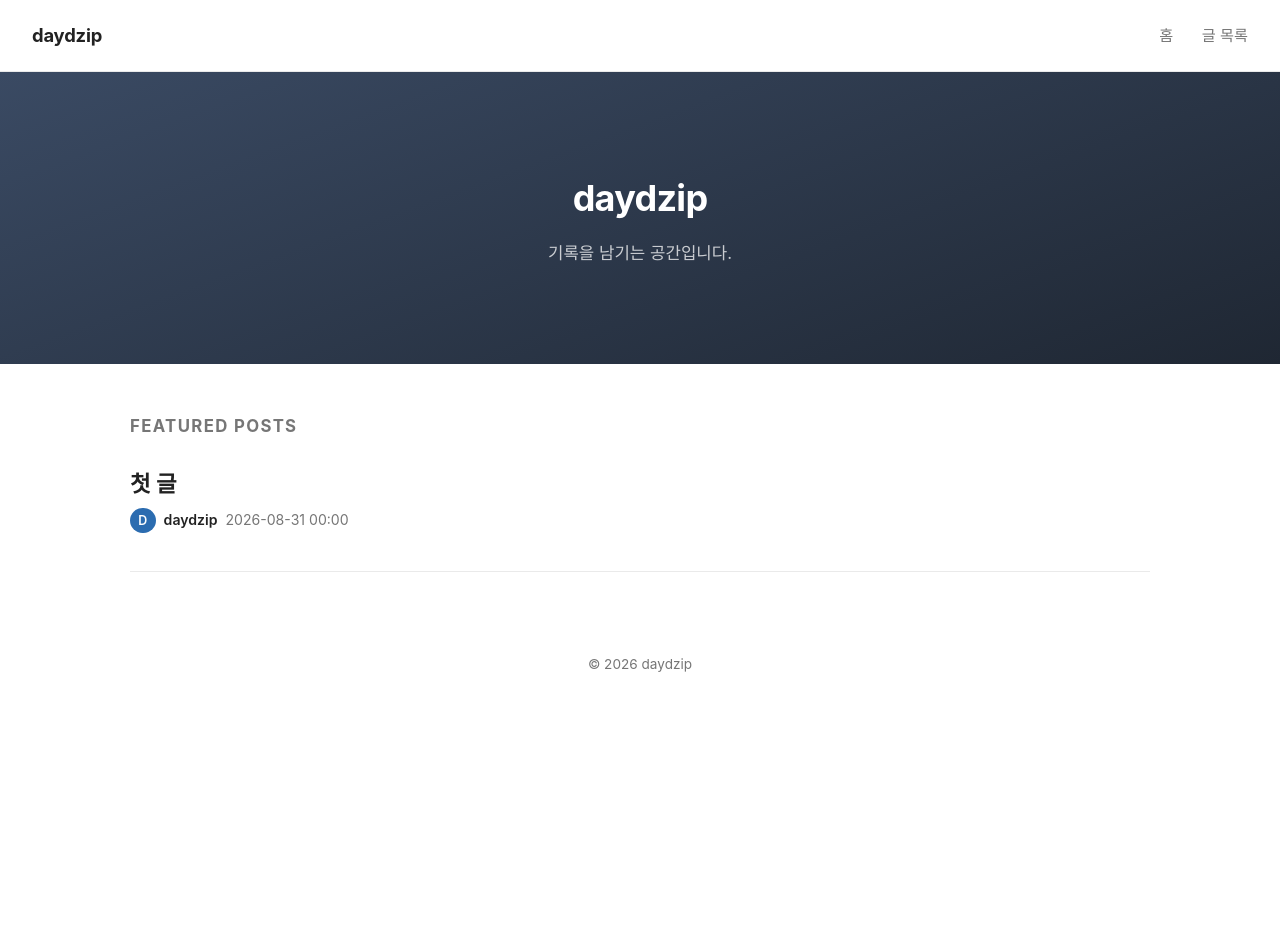
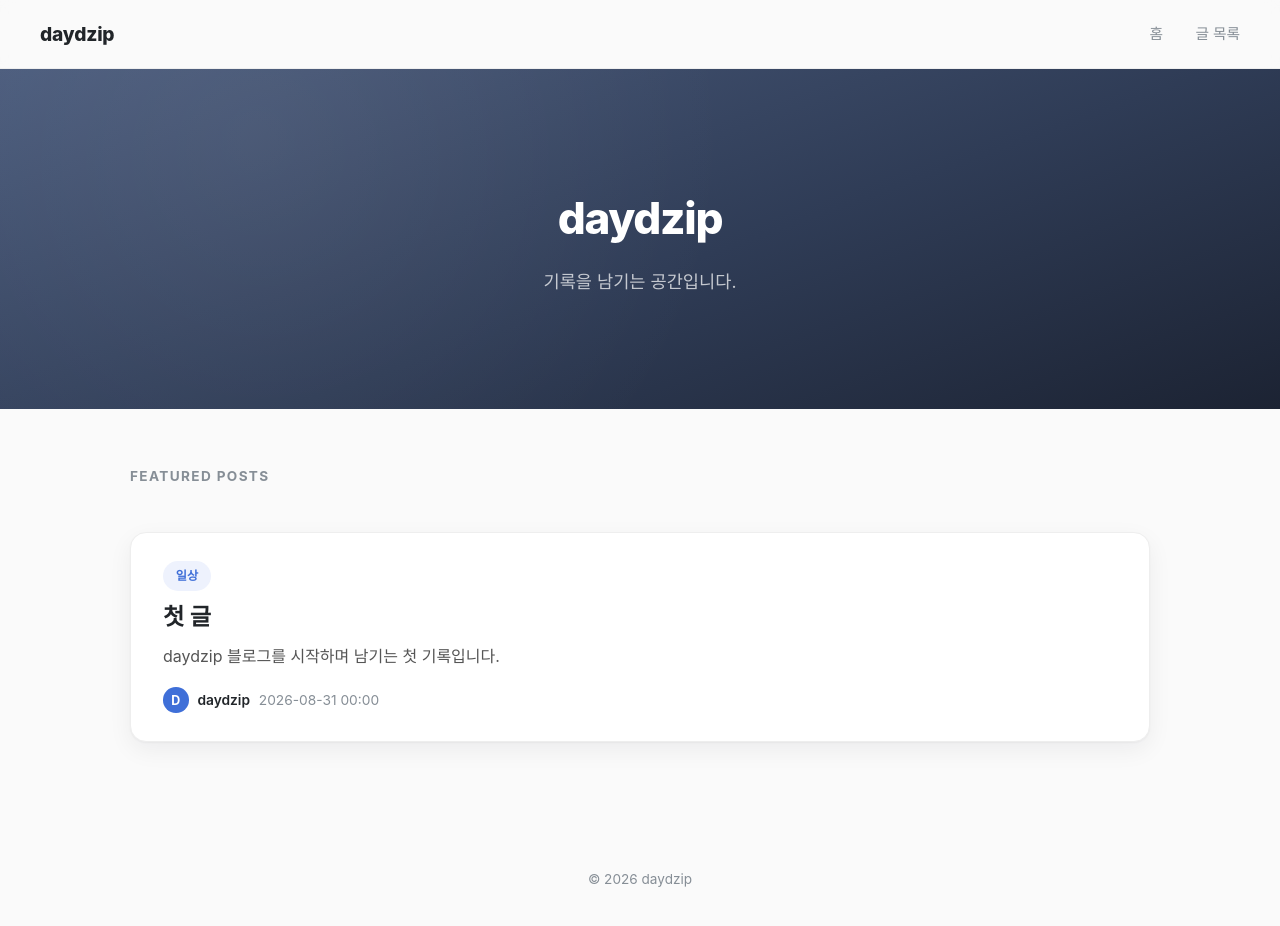
Before and after one commit to daydzip/daydzip, an Eleventy site: page src/index.njk in a window 1280 px wide. Before the commit the page ends 800 px from the top, so only its background shows below. Built offline with nearby package versions, Linux system fonts and the light colour scheme; Eleventy itself is replaced by a stand-in of ours; files that its build step writes are made by us from their sources.

Commit message:
Polish design with card shadows, category pills, and sample data
Rename tag label to category in CMS and fill in sample post's
category/excerpt so the pill actually renders.

```diff
--- a/src/_includes/layouts/post.njk
+++ b/src/_includes/layouts/post.njk
@@ -2,10 +2,10 @@
 layout: layouts/base.njk
 ---
 <article class="post">
-  <h1>{{ title }}</h1>
   {% if tag %}
   <span class="tag-pill">{{ tag }}</span>
   {% endif %}
+  <h1>{{ title }}</h1>
   <div class="post-card-meta post-meta-top">
     <span class="avatar">{{ site.author | initial }}</span>
     <span class="author-name">{{ site.author }}</span>
--- a/src/_includes/partials/post-card.njk
+++ b/src/_includes/partials/post-card.njk
@@ -1,10 +1,10 @@
 <article class="post-card">
+  {% if post.data.tag %}
+  <span class="tag-pill">{{ post.data.tag }}</span>
+  {% endif %}
   <h2 class="post-card-title"><a href="{{ post.url }}">{{ post.data.title }}</a></h2>
   {% if post.data.excerpt %}
   <p class="post-card-excerpt">{{ post.data.excerpt }}</p>
-  {% endif %}
-  {% if post.data.tag %}
-  <span class="tag-pill">{{ post.data.tag }}</span>
   {% endif %}
   <div class="post-card-meta">
     <span class="avatar">{{ site.author | initial }}</span>
@@ -12,4 +12,3 @@
     <span class="meta-date">{{ post.data.date | dateShort }}</span>
   </div>
 </article>
-<hr class="post-divider">
--- a/src/admin/config.yml
+++ b/src/admin/config.yml
@@ -14,7 +14,7 @@ collections:
     fields:
       - { label: "제목", name: "title", widget: "string" }
       - { label: "날짜", name: "date", widget: "datetime" }
-      - { label: "태그", name: "tag", widget: "string", default: "Blog", required: false }
+      - { label: "카테고리", name: "tag", widget: "string", default: "일상", required: false }
       - { label: "요약", name: "excerpt", widget: "text", required: false, hint: "글 목록에 보여줄 짧은 요약" }
       - { label: "본문", name: "body", widget: "markdown" }
       - { label: "레이아웃", name: "layout", widget: "hidden", default: "layouts/post.njk" }
--- a/src/assets/style.css
+++ b/src/assets/style.css
@@ -1,14 +1,19 @@
 :root {
   color-scheme: light;
-  --fg: #222;
-  --bg: #fff;
-  --muted: #767676;
-  --accent: #2b6cb0;
-  --border: #eaeaea;
-  --hero-from: #3a4a63;
-  --hero-to: #1f2733;
-  --pill-bg: #f0f0f0;
-  --pill-fg: #555;
+  --fg: #212529;
+  --bg: #fafafa;
+  --card-bg: #fff;
+  --muted: #868e96;
+  --accent: #3f6fd8;
+  --accent-soft: #eef2fd;
+  --border: #eee;
+  --hero-from: #4a5b7c;
+  --hero-mid: #2f3c56;
+  --hero-to: #1c2333;
+  --pill-bg: var(--accent-soft);
+  --pill-fg: var(--accent);
+  --shadow: 0 1px 2px rgba(20, 20, 30, 0.04), 0 8px 24px rgba(20, 20, 30, 0.06);
+  --shadow-hover: 0 4px 10px rgba(20, 20, 30, 0.06), 0 16px 32px rgba(20, 20, 30, 0.1);
 }
 
 * { box-sizing: border-box; }
@@ -19,29 +24,37 @@ body {
   color: var(--fg);
   background: var(--bg);
   line-height: 1.7;
+  -webkit-font-smoothing: antialiased;
 }
 
 .site-header {
   display: flex;
   justify-content: space-between;
   align-items: center;
-  padding: 1.25rem 2rem;
+  padding: 1.1rem 2.5rem;
+  background: rgba(250, 250, 250, 0.85);
+  backdrop-filter: blur(8px);
+  position: sticky;
+  top: 0;
+  z-index: 10;
   border-bottom: 1px solid var(--border);
 }
 
 .site-title {
-  font-weight: 700;
-  font-size: 1.15rem;
+  font-weight: 800;
+  font-size: 1.2rem;
   color: var(--fg);
   text-decoration: none;
   letter-spacing: -0.01em;
 }
 
 .site-header nav a {
-  margin-left: 1.5rem;
+  margin-left: 1.75rem;
   color: var(--muted);
   text-decoration: none;
-  font-size: 0.95rem;
+  font-size: 0.92rem;
+  font-weight: 500;
+  transition: color 0.15s ease;
 }
 
 .site-header nav a:hover {
@@ -51,7 +64,7 @@ body {
 main {
   max-width: 1100px;
   margin: 0 auto;
-  padding: 0 2.5rem;
+  padding: 0 2.5rem 4rem;
 }
 
 /* Hero */
@@ -59,41 +72,62 @@ main {
   width: 100vw;
   margin-left: calc(50% - 50vw);
   margin-right: calc(50% - 50vw);
-  margin-bottom: 3rem;
-  padding: 6rem 1.5rem;
+  margin-bottom: 3.5rem;
+  padding: 7rem 1.5rem;
   text-align: center;
   color: #fff;
-  background: linear-gradient(160deg, var(--hero-from), var(--hero-to));
+  background:
+    radial-gradient(circle at 20% 20%, rgba(255, 255, 255, 0.06), transparent 45%),
+    linear-gradient(160deg, var(--hero-from), var(--hero-mid) 55%, var(--hero-to));
 }
 
 .hero h1 {
-  margin: 0 0 0.6rem;
-  font-size: 2.25rem;
-  letter-spacing: -0.02em;
+  margin: 0 0 0.7rem;
+  font-size: 2.75rem;
+  font-weight: 800;
+  letter-spacing: -0.03em;
 }
 
 .hero p {
   margin: 0;
-  color: rgba(255, 255, 255, 0.75);
-  font-size: 1.05rem;
+  color: rgba(255, 255, 255, 0.72);
+  font-size: 1.1rem;
 }
 
 /* Post feed */
 .feed-heading {
-  font-size: 1.05rem;
+  font-size: 0.85rem;
+  font-weight: 700;
   text-transform: uppercase;
-  letter-spacing: 0.08em;
+  letter-spacing: 0.1em;
   color: var(--muted);
-  margin-bottom: 1.5rem;
+  margin: 0 0 1.5rem;
+}
+
+.post-feed {
+  display: flex;
+  flex-direction: column;
+  gap: 1.25rem;
 }
 
 .post-card {
-  padding: 0.25rem 0 1.1rem;
+  background: var(--card-bg);
+  border: 1px solid var(--border);
+  border-radius: 16px;
+  padding: 1.75rem 2rem;
+  box-shadow: var(--shadow);
+  transition: transform 0.18s ease, box-shadow 0.18s ease;
+}
+
+.post-card:hover {
+  transform: translateY(-2px);
+  box-shadow: var(--shadow-hover);
 }
 
 .post-card-title {
-  margin: 0 0 0.5rem;
-  font-size: 1.4rem;
+  margin: 0.6rem 0 0.6rem;
+  font-size: 1.45rem;
+  font-weight: 700;
   line-height: 1.4;
 }
 
@@ -107,31 +141,32 @@ main {
 }
 
 .post-card-excerpt {
-  margin: 0 0 0.75rem;
-  color: #444;
+  margin: 0 0 1.1rem;
+  color: #555;
 }
 
 .tag-pill {
   display: inline-block;
-  padding: 0.2rem 0.65rem;
+  padding: 0.28rem 0.8rem;
   border-radius: 999px;
   background: var(--pill-bg);
   color: var(--pill-fg);
-  font-size: 0.78rem;
-  margin-bottom: 0.75rem;
+  font-size: 0.76rem;
+  font-weight: 700;
+  letter-spacing: 0.01em;
 }
 
 .post-card-meta,
 .post-meta-top {
   display: flex;
   align-items: center;
-  gap: 0.5rem;
-  font-size: 0.88rem;
+  gap: 0.55rem;
+  font-size: 0.86rem;
   color: var(--muted);
 }
 
 .post-meta-top {
-  margin: 0.75rem 0 2rem;
+  margin: 0.9rem 0 2.5rem;
 }
 
 .avatar {
@@ -144,7 +179,7 @@ main {
   background: var(--accent);
   color: #fff;
   font-size: 0.78rem;
-  font-weight: 600;
+  font-weight: 700;
 }
 
 .author-name {
@@ -152,21 +187,24 @@ main {
   color: var(--fg);
 }
 
-.post-divider {
-  border: none;
-  border-top: 1px solid var(--border);
-  margin: 1.25rem 0;
+/* Single post */
+.post {
+  background: var(--card-bg);
+  border: 1px solid var(--border);
+  border-radius: 16px;
+  padding: 2.75rem 3rem;
+  box-shadow: var(--shadow);
 }
 
-/* Single post */
 .post h1 {
-  font-size: 2rem;
-  margin-bottom: 0.5rem;
-  letter-spacing: -0.01em;
+  font-size: 2.1rem;
+  font-weight: 800;
+  margin: 0.6rem 0 0.5rem;
+  letter-spacing: -0.02em;
 }
 
 .post-body {
-  margin-top: 1rem;
+  margin-top: 0.5rem;
 }
 
 .post-body p {
@@ -179,3 +217,11 @@ main {
   color: var(--muted);
   font-size: 0.85rem;
 }
+
+@media (max-width: 640px) {
+  main { padding: 0 1.25rem 3rem; }
+  .post-card { padding: 1.4rem 1.5rem; }
+  .post { padding: 2rem 1.5rem; }
+  .hero { padding: 4.5rem 1.25rem; }
+  .hero h1 { font-size: 2.1rem; }
+}
--- a/src/posts/hello-world.md
+++ b/src/posts/hello-world.md
@@ -2,6 +2,8 @@
 layout: layouts/post.njk
 title: 첫 글
 date: 2026-08-31
+tag: 일상
+excerpt: daydzip 블로그를 시작하며 남기는 첫 기록입니다.
 ---
 
 daydzip 블로그의 첫 글입니다. Decap CMS 관리자 화면(`/admin`)에서 새 글을 작성하고 편집할 수 있습니다.
```
